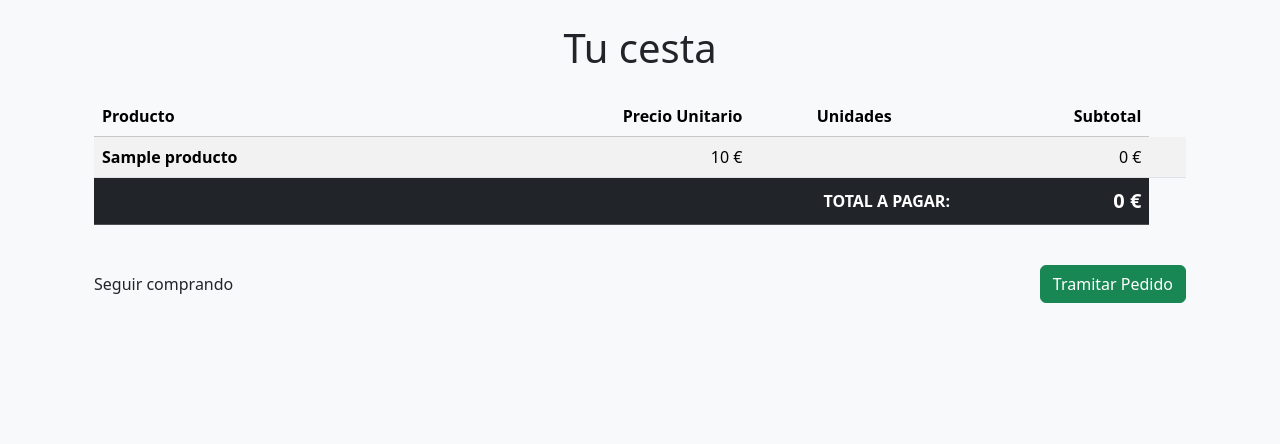
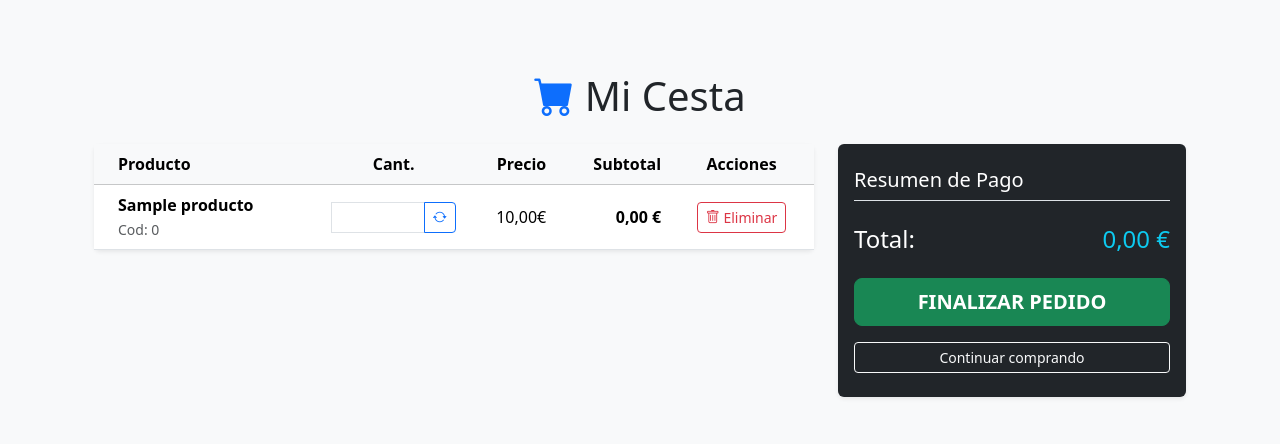
Before and after one commit to asa7ur/daweb-tienda-symfony, a Symfony app: template templates/cesta/mostrar_cesta.html.twig in a window 1280 px wide. Shown: the part 88-532 px from the top of the page. Run offline with Twig, Linux system fonts and the light colour scheme; the template is opened without the code that fills it: most values are stand-ins (such as "Sample title", 1, 10 or a date in 2020); some libraries are stand-ins or nearby versions.

Commit message:
Added functionality for updating and eliminating products from the cart

```diff
--- a/templates/cesta/mostrar_cesta.html.twig
+++ b/templates/cesta/mostrar_cesta.html.twig
@@ -1,78 +1,91 @@
 {% extends 'base.html.twig' %}
 
-{% block title %}Cesta de la compra{% endblock %}
+{% block title %}Mi Cesta{% endblock %}
 
 {% block contenido %}
-<div class="container">
-    <h1 class="mb-4 text-center">Tu cesta</h1>
+    <link rel="stylesheet" href="https://cdn.jsdelivr.net/npm/bootstrap-icons@1.11.3/font/bootstrap-icons.min.css">
+
+    <div class="container py-5">
+        <h1 class="mb-4 text-center"><i class="bi bi-cart-fill text-primary"></i> Mi Cesta</h1>
 
         {% if productos is empty %}
-        <div class="alert alert-warning text-center">
-            Tu cesta está vacía.
+            <div class="alert alert-light border text-center py-5 shadow-sm">
+                <p class="lead">Tu cesta está vacía actualmente.</p>
+                <a href="{{ path('categorias') }}" class="btn btn-primary px-4">Volver a Categorías</a>
             </div>
         {% else %}
-
-        {# 1. Inicializamos la variable total a 0 #}
-        {% set total = 0 %}
-
+            <div class="row">
+                <div class="col-lg-8">
+                    <div class="card shadow-sm border-0 mb-4">
                         <div class="table-responsive">
-            <table class="table table-striped table-hover align-middle">
+                            <table class="table align-middle mb-0">
                                 <thead class="table-light">
                                 <tr>
-                        <th scope="col">Producto</th>
-                        <th scope="col" class="text-end">Precio Unitario</th>
-                        <th scope="col" class="text-center">Unidades</th>
-                        <th scope="col" class="text-end">Subtotal</th>
+                                    <th class="ps-4">Producto</th>
+                                    <th class="text-center">Cant.</th>
+                                    <th class="text-end">Precio</th>
+                                    <th class="text-end">Subtotal</th>
+                                    <th class="text-center">Acciones</th>
                                 </tr>
                                 </thead>
                                 <tbody>
+                                {% set total = 0 %}
                                 {% for codigo, producto in productos %}
-
-                        {# Calculamos el subtotal de esta fila #}
                                     {% set subtotal = producto.getPrecio() * unidades[codigo] %}
-
-                        {# 2. Sumamos el subtotal al total acumulado #}
                                     {% set total = total + subtotal %}
-
                                     <tr>
-                            <td>
-                                <span class="fw-bold">{{ producto.getNombre() }}</span>
+                                        <td class="ps-4">
+                                            <div class="fw-bold">{{ producto.getNombre() }}</div>
+                                            <small class="text-muted">Cod: {{ codigo }}</small>
                                         </td>
-                            <td class="text-end">
-                                {{ producto.getPrecio() }} €
+                                        <td style="width: 140px;">
+                                            <form action="{{ path('actualizar_cantidad') }}" method="POST"
+                                                  class="input-group input-group-sm">
+                                                <input type="hidden" name="producto_id" value="{{ codigo }}">
+                                                <input type="number" name="cantidad" value="{{ unidades[codigo] }}"
+                                                       class="form-control text-center" min="1"
+                                                       aria-label="Cambiar cantidad de {{ producto.getNombre() }}">
+                                                <button class="btn btn-outline-primary" type="submit"
+                                                        title="Actualizar">
+                                                    <i class="bi bi-arrow-repeat"></i>
+                                                </button>
+                                            </form>
                                         </td>
+                                        <td class="text-end">{{ producto.getPrecio()|number_format(2, ',', '.') }}€
+                                        </td>
+                                        <td class="text-end fw-bold">{{ subtotal|number_format(2, ',', '.') }} €</td>
                                         <td class="text-center">
-                                {{ unidades[codigo] }}
-                            </td>
-                            <td class="text-end">
-                                {{ subtotal }} €
-                            </td>
-                            <td>
-                                <form method="POST" action=""
+                                            <form method="POST" action="{{ path('eliminar') }}"
+                                                  onsubmit="return confirm('¿Eliminar producto?')">
+                                                <input type="hidden" name="producto_id" value="{{ codigo }}">
+                                                <input type="hidden" name="unidades" value="{{ unidades[codigo] }}">
+                                                <button type="submit" class="btn btn-outline-danger btn-sm">
+                                                    <i class="bi bi-trash"></i> Eliminar
+                                                </button>
+                                            </form>
                                         </td>
                                     </tr>
                                 {% endfor %}
                                 </tbody>
-
-                {# 3. Pie de tabla con el Total Final #}
-                <tfoot class="table-dark">
-                    <tr>
-                        <td colspan="3" class="text-end fw-bold">TOTAL A PAGAR:</td>
-                        <td class="text-end fw-bold fs-5">{{ total }} €</td>
-                    </tr>
-                </tfoot>
-
                             </table>
                         </div>
+                    </div>
+                </div>
 
-        <div class="mt-4 d-flex justify-content-between align-items-center">
-
-                Seguir comprando
-
-
-            <button class="btn btn-success">
-                Tramitar Pedido
-            </button>
+                <div class="col-lg-4">
+                    <div class="card shadow-sm border-0 bg-dark text-white">
+                        <div class="card-body py-4">
+                            <h5 class="card-title mb-4 border-bottom pb-2">Resumen de Pago</h5>
+                            <div class="d-flex justify-content-between mb-4 h4">
+                                <span>Total:</span>
+                                <span class="text-info">{{ total|number_format(2, ',', '.') }} €</span>
+                            </div>
+                            <button class="btn btn-success w-100 btn-lg mb-3 fw-bold">FINALIZAR PEDIDO</button>
+                            <a href="{{ path('categorias') }}" class="btn btn-outline-light w-100 btn-sm">Continuar
+                                comprando</a>
+                        </div>
+                    </div>
+                </div>
             </div>
         {% endif %}
     </div>
```
Also changed, not shown: Ejemplo1.php (deleted, +0 -60 lines), src/Controller/BaseController.php (+19 -26 lines), src/Service/CestaCompra.php (+39 -39 lines). Lines whose indentation alone changed are shown as unchanged.
